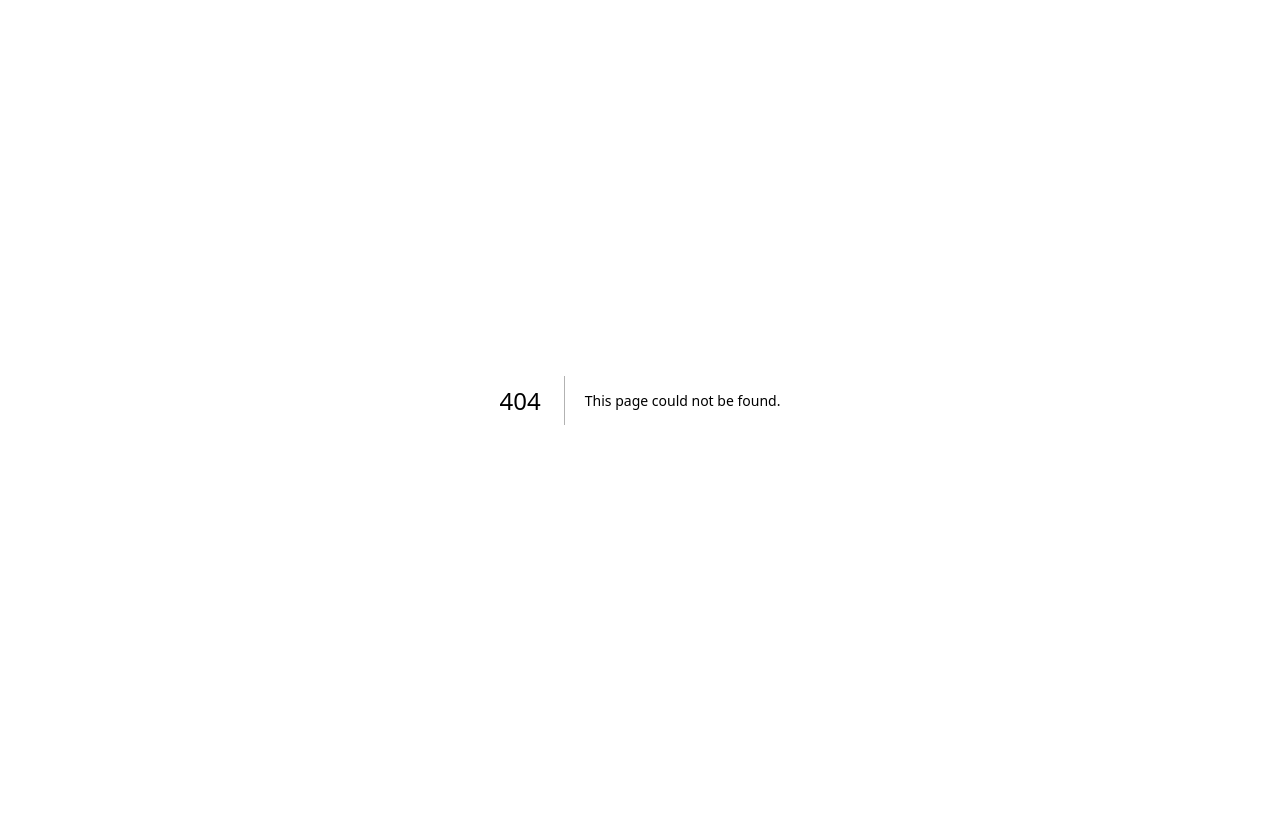
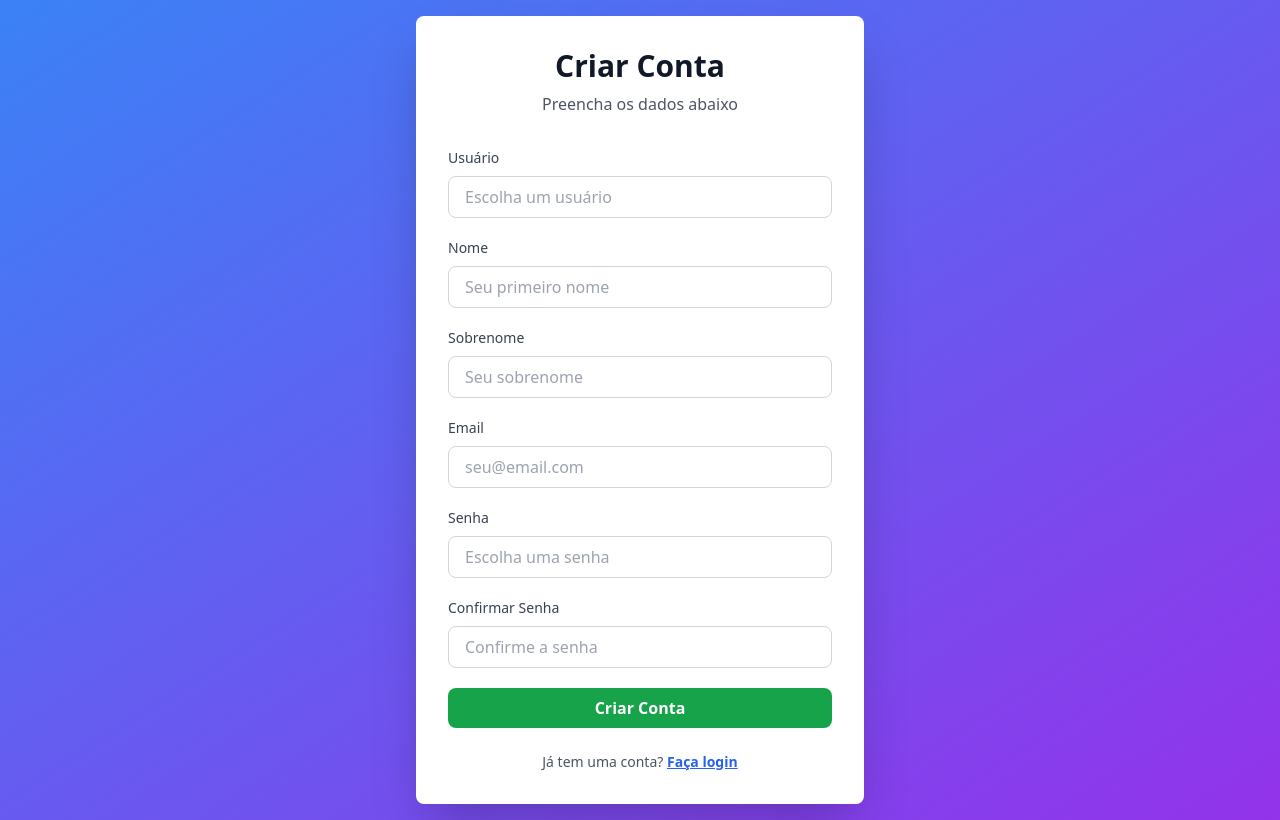
Before and after one commit to brunononogaki/django-ninja-boilerplate, a Next.js app in the folder next/: page /registration in a window 1280 px wide. Before the commit this address had no page. Built offline with nearby package versions, Linux system fonts and the light colour scheme; no server answers.

Commit message:
docs: add doc de cadastro do usuario

```diff
--- a/next/pages/index.js
+++ b/next/pages/index.js
@@ -1,5 +1,6 @@
 import { useState } from "react";
 import { useRouter } from "next/router";
+import Link from "next/link";
 import { loginUser } from "utils/auth";
 
 export default function Home() {
@@ -96,6 +97,19 @@ export default function Home() {
             {isLoading ? "Entrando..." : "Entrar"}
           </button>
         </form>
+
+        {/* Link para Signup */}
+        <div className="mt-6 text-center">
+          <p className="text-gray-600 text-sm">
+            Não tem uma conta?{" "}
+            <Link
+              href="/registration"
+              className="text-blue-600 hover:text-blue-700 font-semibold underline"
+            >
+              Crie sua conta
+            </Link>
+          </p>
+        </div>
       </div>
     </div>
   );
--- /dev/null
+++ b/next/pages/registration.js
@@ -0,0 +1,249 @@
+import { useState } from "react";
+import Link from "next/link";
+import { signupUser } from "utils/auth";
+
+export default function Registration() {
+  const [username, setUsername] = useState("");
+  const [firstName, setFirstName] = useState("");
+  const [lastName, setLastName] = useState("");
+  const [email, setEmail] = useState("");
+  const [password, setPassword] = useState("");
+  const [passwordConfirm, setPasswordConfirm] = useState("");
+  const [error, setError] = useState("");
+  const [success, setSuccess] = useState("");
+  const [isLoading, setIsLoading] = useState(false);
+
+  const handleSignup = async (e) => {
+    e.preventDefault();
+    setError("");
+    setSuccess("");
+    setIsLoading(true);
+
+    // Validações simples
+    if (
+      !username ||
+      !firstName ||
+      !lastName ||
+      !email ||
+      !password ||
+      !passwordConfirm
+    ) {
+      setError("Todos os campos são obrigatórios");
+      setIsLoading(false);
+      return;
+    }
+
+    if (password !== passwordConfirm) {
+      setError("As senhas não conferem");
+      setIsLoading(false);
+      return;
+    }
+
+    if (password.length < 6) {
+      setError("A senha deve ter pelo menos 6 caracteres");
+      setIsLoading(false);
+      return;
+    }
+
+    try {
+      // Chamar API de cadastro
+      const response = await signupUser(
+        username,
+        email,
+        password,
+        firstName,
+        lastName,
+      );
+
+      // Verificar se houve erro na resposta
+      if (response.status_code && response.status_code !== 201) {
+        setError(response.message || "Erro ao criar conta");
+        setIsLoading(false);
+        return;
+      }
+
+      // Sucesso!
+      setSuccess(
+        "Cadastro realizado com sucesso! Verifique seu email para ativar a conta.",
+      );
+
+      // Limpar formulário
+      setUsername("");
+      setFirstName("");
+      setLastName("");
+      setEmail("");
+      setPassword("");
+      setPasswordConfirm("");
+    } catch (err) {
+      setError("Erro ao conectar com o servidor");
+      console.error("Signup error:", err);
+    } finally {
+      setIsLoading(false);
+    }
+  };
+
+  return (
+    <div className="min-h-screen bg-gradient-to-br from-blue-500 to-purple-600 flex items-center justify-center p-4">
+      <div className="bg-white rounded-lg shadow-2xl p-8 max-w-md w-full">
+        <h1 className="text-3xl font-bold text-gray-900 mb-2 text-center">
+          Criar Conta
+        </h1>
+        <p className="text-gray-600 mb-8 text-center">
+          Preencha os dados abaixo
+        </p>
+
+        <form onSubmit={handleSignup} className="space-y-5">
+          {/* Mensagem de Erro */}
+          {error && (
+            <div className="bg-red-50 border border-red-200 text-red-700 px-4 py-3 rounded-lg text-sm">
+              {error}
+            </div>
+          )}
+
+          {/* Mensagem de Sucesso */}
+          {success && (
+            <div className="bg-green-50 border border-green-200 text-green-700 px-4 py-3 rounded-lg text-sm">
+              {success}
+            </div>
+          )}
+
+          {/* Campo Username */}
+          <div>
+            <label
+              htmlFor="username"
+              className="block text-sm font-medium text-gray-700 mb-2"
+            >
+              Usuário
+            </label>
+            <input
+              id="username"
+              type="text"
+              placeholder="Escolha um usuário"
+              value={username}
+              onChange={(e) => setUsername(e.target.value)}
+              className="w-full px-4 py-2 border border-gray-300 rounded-lg focus:outline-none focus:ring-2 focus:ring-blue-500 focus:border-transparent"
+              required
+            />
+          </div>
+
+          {/* Campo Nome */}
+          <div>
+            <label
+              htmlFor="firstName"
+              className="block text-sm font-medium text-gray-700 mb-2"
+            >
+              Nome
+            </label>
+            <input
+              id="firstName"
+              type="text"
+              placeholder="Seu primeiro nome"
+              value={firstName}
+              onChange={(e) => setFirstName(e.target.value)}
+              className="w-full px-4 py-2 border border-gray-300 rounded-lg focus:outline-none focus:ring-2 focus:ring-blue-500 focus:border-transparent"
+              required
+            />
+          </div>
+
+          {/* Campo Sobrenome */}
+          <div>
+            <label
+              htmlFor="lastName"
+              className="block text-sm font-medium text-gray-700 mb-2"
+            >
+              Sobrenome
+            </label>
+            <input
+              id="lastName"
+              type="text"
+              placeholder="Seu sobrenome"
+              value={lastName}
+              onChange={(e) => setLastName(e.target.value)}
+              className="w-full px-4 py-2 border border-gray-300 rounded-lg focus:outline-none focus:ring-2 focus:ring-blue-500 focus:border-transparent"
+              required
+            />
+          </div>
+
+          {/* Campo Email */}
+          <div>
+            <label
+              htmlFor="email"
+              className="block text-sm font-medium text-gray-700 mb-2"
+            >
+              Email
+            </label>
+            <input
+              id="email"
+              type="email"
+              placeholder="seu@email.com"
+              value={email}
+              onChange={(e) => setEmail(e.target.value)}
+              className="w-full px-4 py-2 border border-gray-300 rounded-lg focus:outline-none focus:ring-2 focus:ring-blue-500 focus:border-transparent"
+              required
+            />
+          </div>
+
+          {/* Campo Senha */}
+          <div>
+            <label
+              htmlFor="password"
+              className="block text-sm font-medium text-gray-700 mb-2"
+            >
+              Senha
+            </label>
+            <input
+              id="password"
+              type="password"
+              placeholder="Escolha uma senha"
+              value={password}
+              onChange={(e) => setPassword(e.target.value)}
+              className="w-full px-4 py-2 border border-gray-300 rounded-lg focus:outline-none focus:ring-2 focus:ring-blue-500 focus:border-transparent"
+              required
+            />
+          </div>
+
+          {/* Campo Confirmar Senha */}
+          <div>
+            <label
+              htmlFor="passwordConfirm"
+              className="block text-sm font-medium text-gray-700 mb-2"
+            >
+              Confirmar Senha
+            </label>
+            <input
+              id="passwordConfirm"
+              type="password"
+              placeholder="Confirme a senha"
+              value={passwordConfirm}
+              onChange={(e) => setPasswordConfirm(e.target.value)}
+              className="w-full px-4 py-2 border border-gray-300 rounded-lg focus:outline-none focus:ring-2 focus:ring-blue-500 focus:border-transparent"
+              required
+            />
+          </div>
+
+          {/* Botão Cadastro */}
+          <button
+            type="submit"
+            disabled={isLoading}
+            className="w-full bg-green-600 hover:bg-green-700 disabled:bg-green-400 text-white font-semibold py-2 px-4 rounded-lg transition duration-200 disabled:cursor-not-allowed"
+          >
+            {isLoading ? "Criando conta..." : "Criar Conta"}
+          </button>
+        </form>
+
+        {/* Link para Login */}
+        <div className="mt-6 text-center">
+          <p className="text-gray-600 text-sm">
+            Já tem uma conta?{" "}
+            <Link
+              href="/"
+              className="text-blue-600 hover:text-blue-700 font-semibold underline"
+            >
+              Faça login
+            </Link>
+          </p>
+        </div>
+      </div>
+    </div>
+  );
+}
--- a/next/utils/auth.js
+++ b/next/utils/auth.js
@@ -44,16 +44,24 @@ export async function loginUser(username, password) {
  * @param {string} username - Nome de usuário
  * @param {string} email - Email do usuário
  * @param {string} password - Senha
+ * @param {string} firstName - Primeiro nome
+ * @param {string} lastName - Sobrenome
  * @returns {Promise} - Resposta com dados do usuário criado
  *
  * @example
- * const user = await signupUser('bruno', 'bruno@email.com', 'senha123');
- * // { id: '...', username: 'bruno', email: 'bruno@email.com' }
+ * const user = await signupUser('bruno', 'bruno@email.com', 'senha123', 'Bruno', 'Nonogaki');
+ * // { id: '...', username: 'bruno', email: 'bruno@email.com', first_name: 'Bruno', last_name: 'Nonogaki' }
  */
-export async function signupUser(username, email, password) {
-  const response = await apiCall(API_ENDPOINTS.AUTH.SIGNUP, {
+export async function signupUser(username, email, password, firstName, lastName) {
+  const response = await apiCall(API_ENDPOINTS.USERS.CREATE, {
     method: "POST",
-    body: JSON.stringify({ username, email, password }),
+    body: JSON.stringify({
+      username,
+      email,
+      password,
+      first_name: firstName,
+      last_name: lastName,
+    }),
   });
 
   return response;
```
Also changed, not shown: 7 other files (tests, documents, lock files or other folders).
